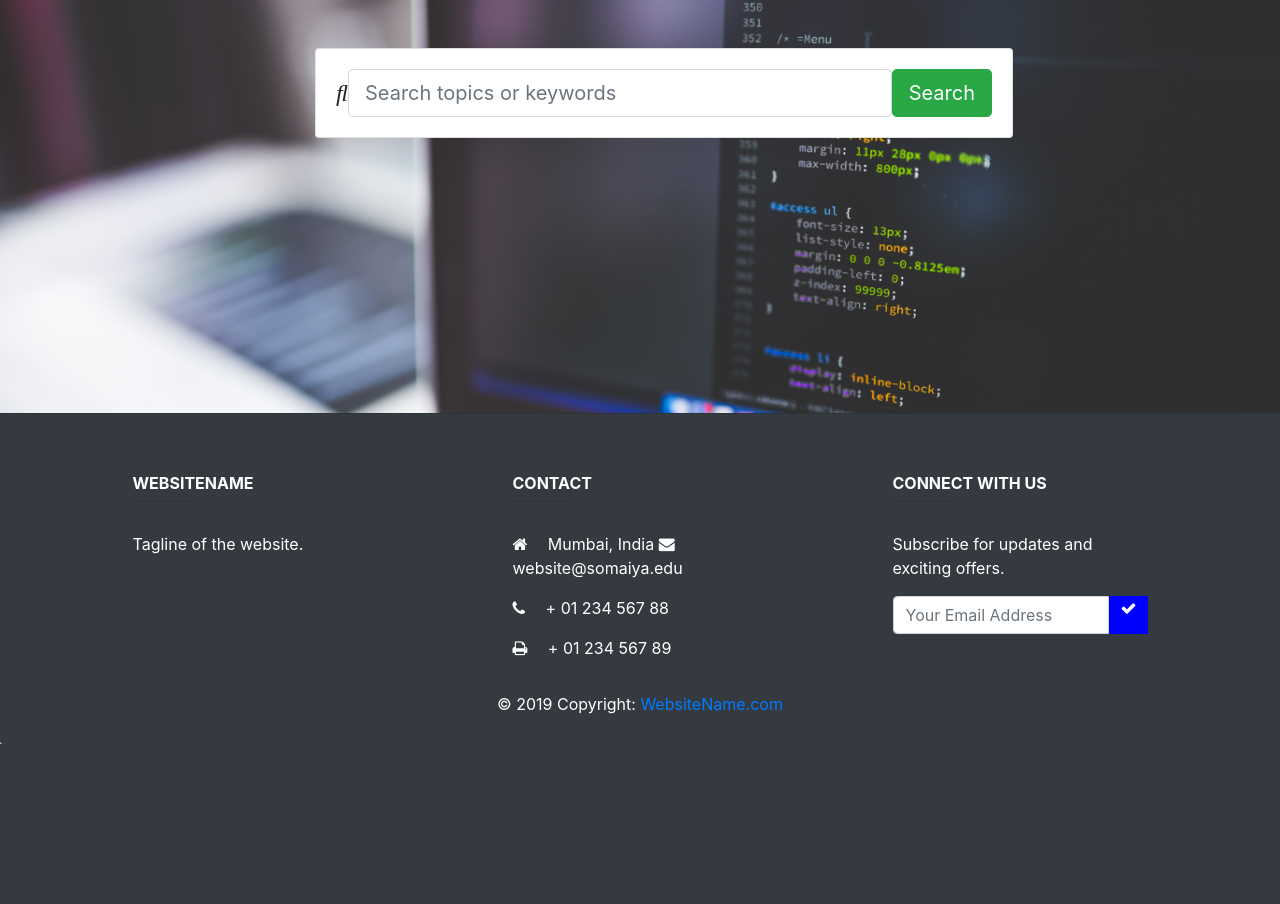
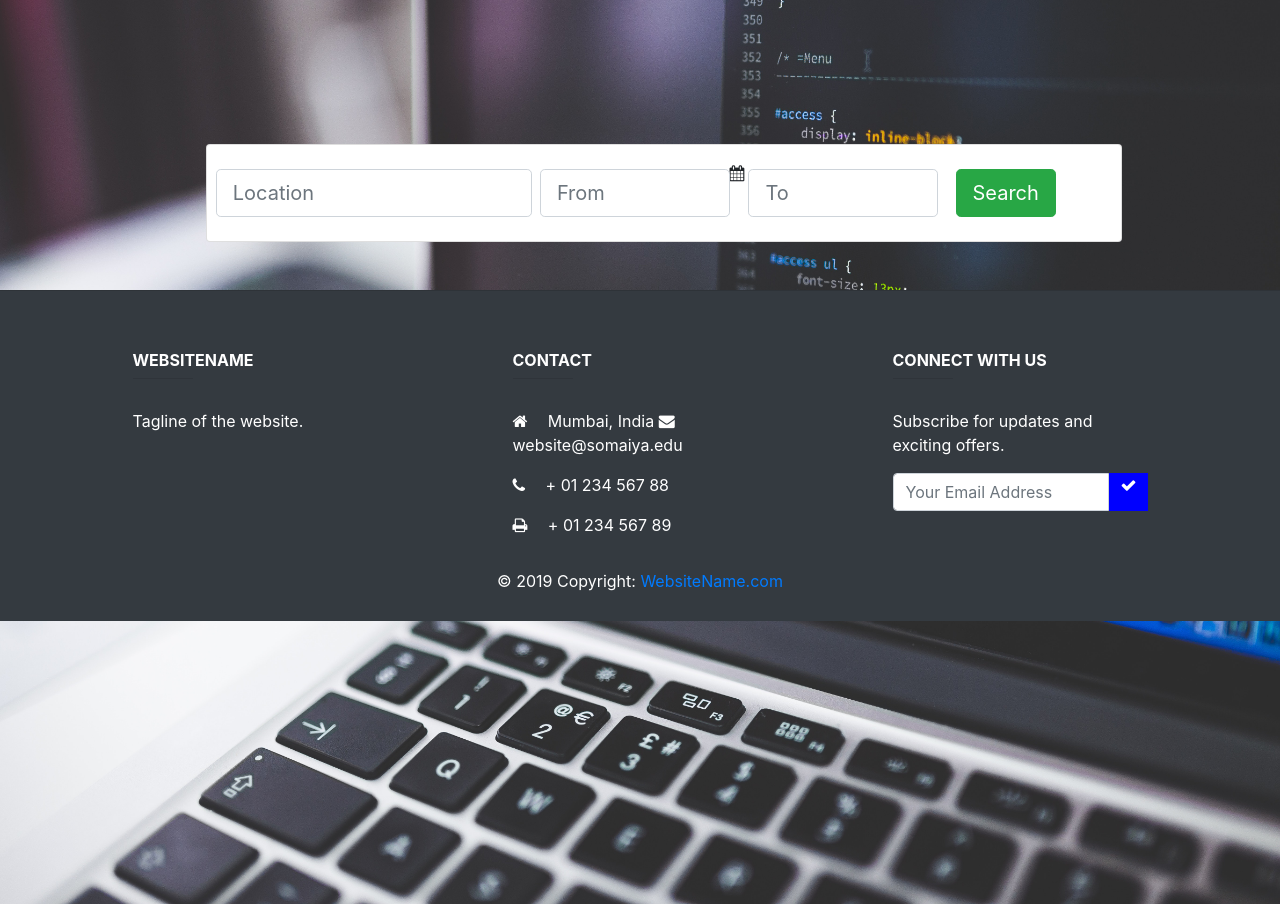
Before and after one commit to Anay121/InfiniteVenues, a Flask app: page /home in a window 1280 px wide. Shown: the part 56-960 px from the top of the page. Before the commit the page ends 800 px from the top, so only its background shows below. Run offline with Flask 2, Linux system fonts and the light colour scheme; some libraries are stand-ins or nearby versions.

Commit message:
Made a couple changes to home

```diff
--- a/templates/home.html
+++ b/templates/home.html
@@ -1,17 +1,19 @@
 {% extends "index.html" %}
 {% block content %}
 
-<div class="container p-4 m-4" style="position: relative; top: 10%">
+<div class="container-fluid p-4 m-4" style="position: relative; top: 10%">
 	<div class="row justify-content-center">
-                        <div class="col-12 col-md-10 col-lg-8">
+                        <div class="col-12 col-md-10 col-lg-9">
                             <form class="card card-sm">
                                 <div class="card-body row no-gutters align-items-center">
-                                    <div class="col-auto">
-                                        <i class="fas fa-search h4 text-body"></i>
+                                    <div class = 'col-10'>
+                                    <!--end of col-->
+                                    <div class="row">
+                                        <input class="col-5 m-1 form-control form-control-lg form-control-borderless" type="search" placeholder="Location">
+                                        <input class="col-3 mt-1 mb-1 ml-1 form-control form-control-lg form-control-borderless" type="text" placeholder="From" data-provide="datepicker">
+                                        <i class="fa fa-calendar datepicker"></i>
+                                        <input class="col-3 m-1 form-control form-control-lg form-control-borderless" type="search" placeholder="To">
                                     </div>
-                                    <!--end of col-->
-                                    <div class="col">
-                                        <input class="form-control form-control-lg form-control-borderless" type="search" placeholder="Search topics or keywords">
                                     </div>
                                     <!--end of col-->
                                     <div class="col-auto">
@@ -26,3 +28,10 @@
 </div>
 
 {% endblock content %}
+{% block jscripts %}
+<script>
+$( function() {
+    $( ".datepicker" ).datepicker();
+});
+</script>
+{% endblock jscripts %}
--- a/templates/index.html
+++ b/templates/index.html
@@ -18,7 +18,7 @@
 
 
 </head>
-<body background="{{url_for('static', filename = 'Image1.jpg')}}" style = "height: 50rem; background-size: 100% 100%; background-repeat: no-repeat">
+<body background="{{url_for('static', filename = 'Image1.jpg')}}" style = "height: 60rem; background-size: 100% 100%; background-repeat: no-repeat">
     <!-- <h1 style="text-align : center">Enter details!</h1> -->
 <nav class = 'sticky-top navbar navbar-dark bg-dark navbar-expand-md mb-4'>
     <div class="container-fluid ">
@@ -37,12 +37,12 @@
   </div>
 </nav>
 
-<div class = 'container'>
+<!-- <div class = 'container'> -->
 {% block content %}
 {% endblock content %}
-</div>
+<!-- </div> -->
 <!-- Footer -->
-<footer class="card-footer fixed-bottom font-small bg-dark text-white">
+<footer class="card-footer font-small bg-dark text-white" style="position: relative; bottom: -10% ;">
     <!-- Footer Links -->
     <div class="container text-center text-md-left mt-5">
       <!-- Grid row -->
```
